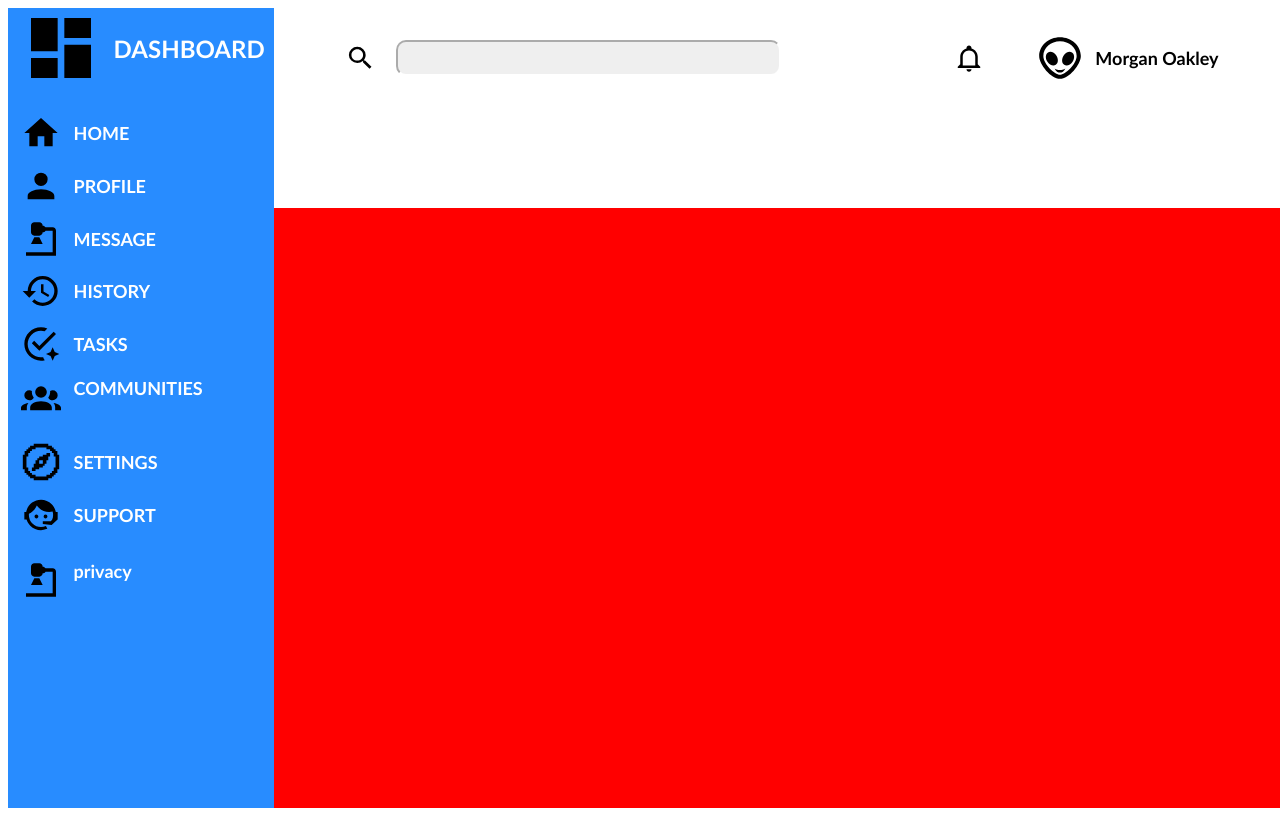
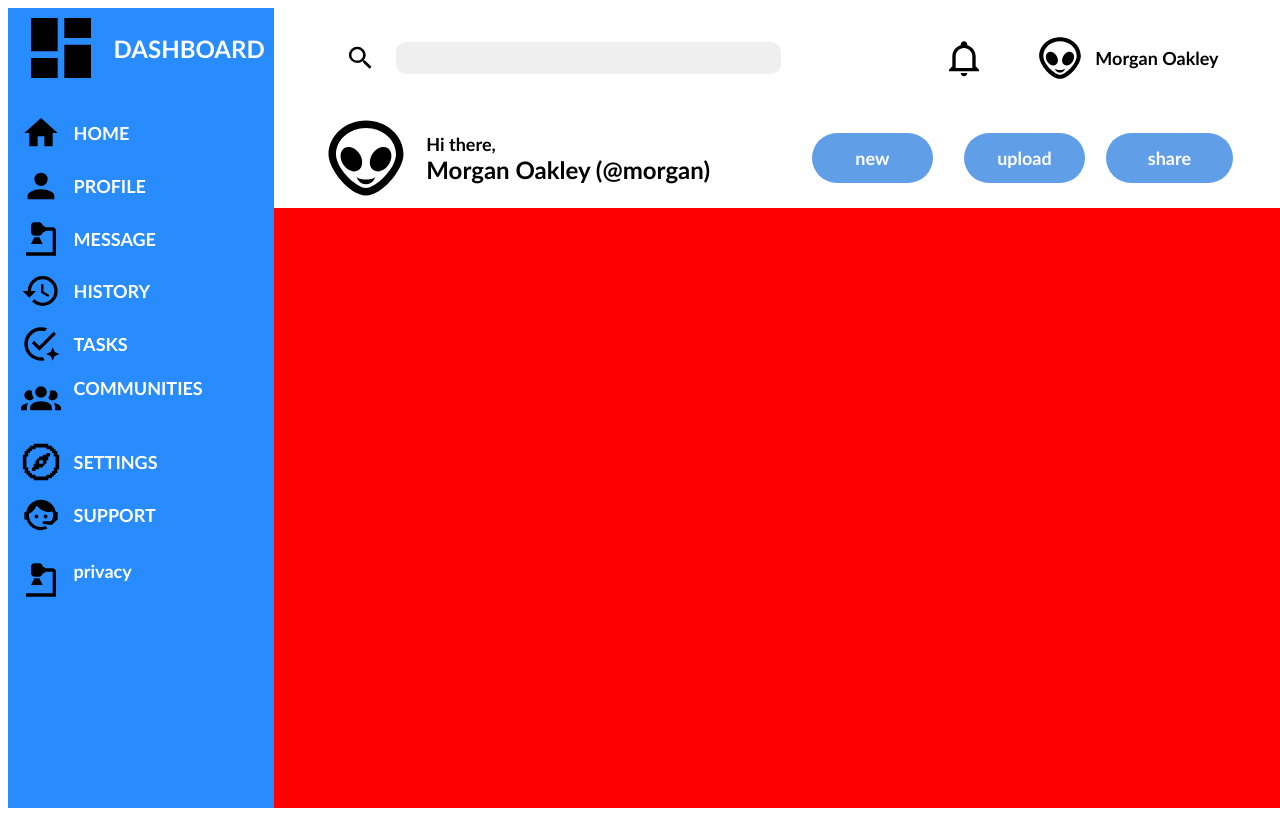
Before and after one commit to odinsubject09/dashboard, a plain HTML site: page index.html in a window 1280 px wide. Drawn offline with Linux system fonts and the light colour scheme.

Commit message:
more something done

```diff
--- a/index.html
+++ b/index.html
@@ -74,6 +74,26 @@
                     </div>
                 </div>
                 <div class="upper-lower">
+                    <div class="big-dp">
+                        <img src="dp.svg">
+                    </div>
+                    <div class="about">
+                        <div class="small">
+                            Hi there,
+                        </div>
+                        <div class="big">
+                            Morgan Oakley (@morgan)
+                        </div>
+                    </div>
+                    <div class="new">
+                        <button>new</button>
+                    </div>
+                    <div class="upload">
+                        <button>upload</button>
+                    </div>
+                    <div class="share">
+                        <button>share</button>
+                    </div>
                 </div>
             </div>
             <div class="lower"></div>
--- a/style.css
+++ b/style.css
@@ -115,7 +115,7 @@
     font-size: large;
     font-family: 'Gill Sans', 'Gill Sans MT', Calibri, 'Trebuchet MS', sans-serif;
     background-color: rgb(239, 239, 239);
-    border-color:white;
+    border:0px;
 }
 .bell{
     display: flex;
@@ -123,7 +123,7 @@
     justify-content: flex-end;
 }
 .bell img{
-    height:30%;
+    height:40%;
     width: auto;
 }
 .small-dp{
@@ -144,3 +144,67 @@
     font-weight:bolder;
     font-size: large;
 }
+.upper-lower{
+    display: grid;
+    grid-template-columns: 15% 35% 15% 15% 20%;
+    grid-template-rows: 100%;
+}
+.big-dp{
+    display: flex;
+    align-items: center;
+    justify-content: flex-end;
+}
+.big-dp img{
+    height: 90%;
+    width: auto;
+    padding-right: 10%;
+}
+.about{
+    align-content: center;
+}
+.small{
+    font-family: 'Gill Sans', 'Gill Sans MT', Calibri, 'Trebuchet MS', sans-serif;
+    font-weight: bolder;
+    font-size: large;
+}
+.big{
+    font-family: 'Gill Sans', 'Gill Sans MT', Calibri, 'Trebuchet MS', sans-serif;
+    font-weight: bolder;
+    font-size: x-large;
+}
+.new,.upload{
+    display: flex;
+    align-items: center;
+    justify-content: flex-end;
+}
+.new button,.upload button{
+    width: 80%;
+    height: 50%;
+    background-color: rgb(97, 158, 232);
+    border-radius: 30px;
+}
+.share button{
+    width:70%;
+    height: 50%;
+    background-color: rgb(97, 158, 232);
+    border-radius: 30px;
+}
+.share{
+    display: flex;
+    align-items: center;
+    padding-left: 10%;
+}
+button{
+    color: white;
+    font-size: large;
+    font-weight: bolder;
+    font-family: 'Gill Sans', 'Gill Sans MT', Calibri, 'Trebuchet MS', sans-serif;
+    border: 0px;
+}
+button:hover{
+    background-color: rgba(30, 30, 145, 0.784);
+}
+button:active {
+    transform: scale(0.95); /* Slightly reduce the size to simulate a press effect */
+    box-shadow: 0 5px #3a3f4b69; /* Add a shadow for depth */
+}
```
